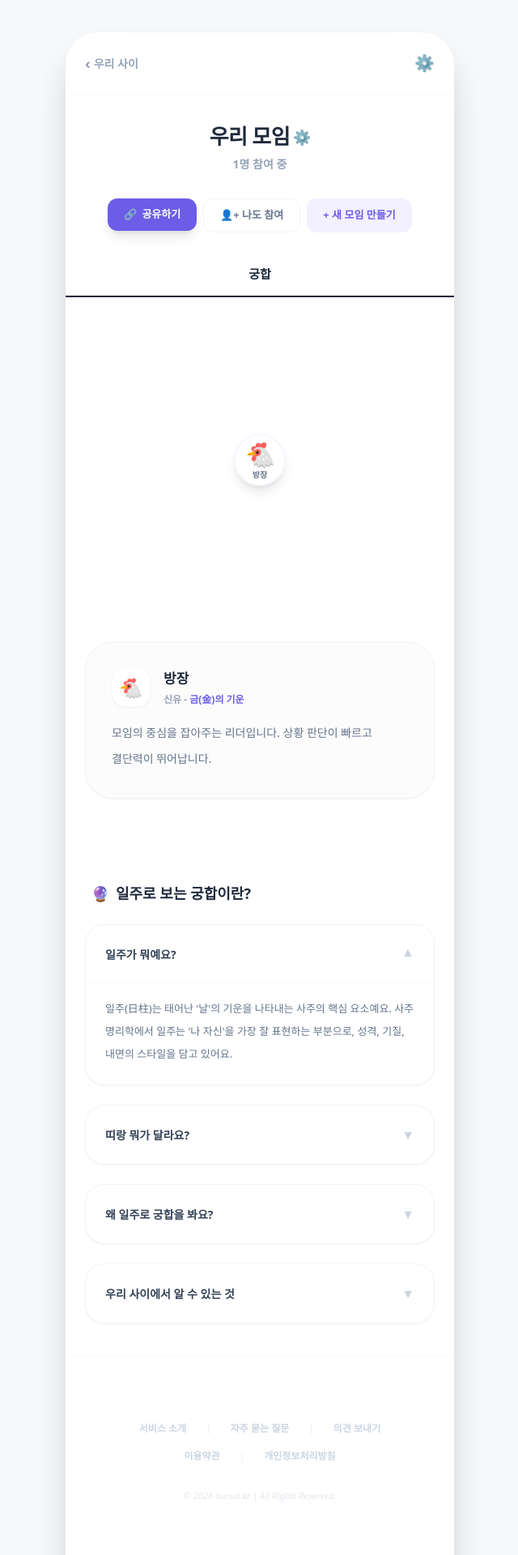
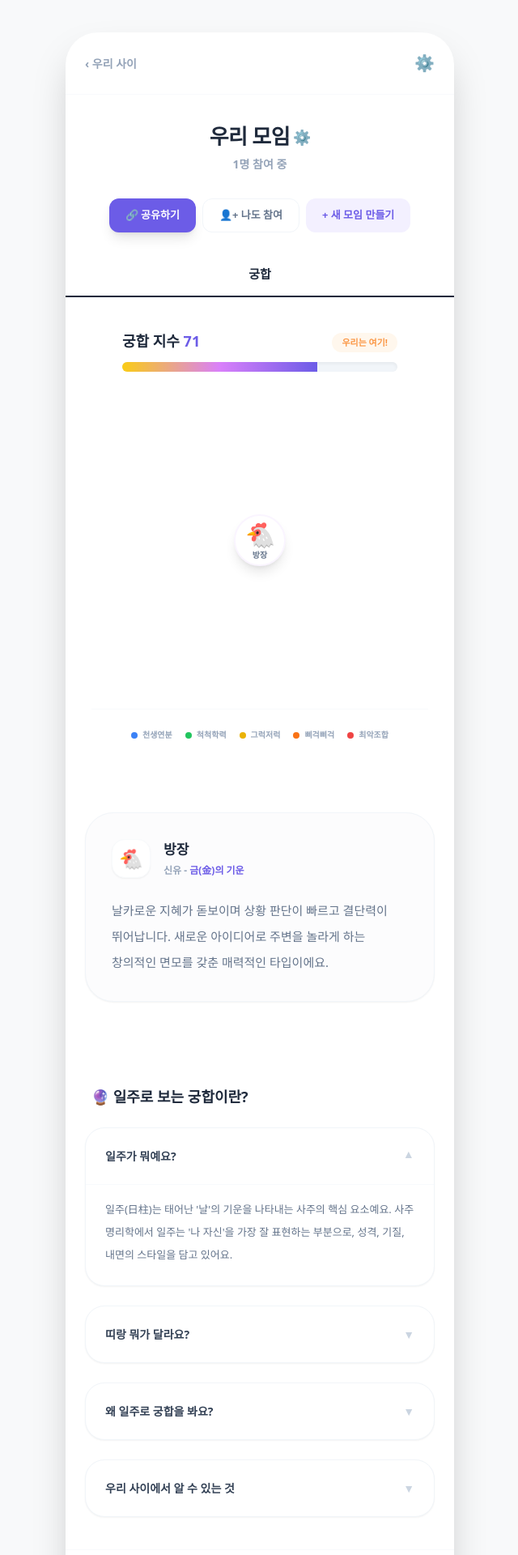
Before and after one commit to PLANB-John/oursai-web, a Next.js app: page /group in a window 1280 px wide. Shown: the top 1920 px of the page at 81% size, without its empty margins (319-959 px from the left). Built offline with nearby package versions, Linux system fonts and the light colour scheme.

Commit message:
Update group.js

```diff
--- a/pages/group.js
+++ b/pages/group.js
@@ -9,41 +9,56 @@ export default function GroupDetail() {
   const [openAccordion, setOpenAccordion] = useState(0);
   const [selectedMemberId, setSelectedMemberId] = useState(null);
   const [members, setMembers] = useState([]);
-  const [groupName, setGroupName] = useState(''); // 1. 동적 모임 이름 상태 [cite: 2026-02-17]
+  const [groupName, setGroupName] = useState('');
 
-  // 데이터 로드 로직: 저장소에서 입력된 정보를 불러옴 [cite: 2026-02-16, 2026-02-17]
+  // 1. 관계 정의 데이터 (선 색상 및 라벨용)
+  const relTypes = {
+    soulmate: { label: '천생연분', color: '#3b82f6' }, // 파랑
+    good: { label: '척척학력', color: '#22c55e' },     // 초록
+    soso: { label: '그럭저럭', color: '#eab308' },     // 노랑
+    clash: { label: '삐걱삐걱', color: '#f97316' },    // 주황
+    worst: { label: '최악조합', color: '#ef4444' }      // 빨강
+  };
+
+  // 임시 관계 매핑 함수 (실제 알고리즘 연결 전 시각화용)
+  const getRelation = (id1, id2) => {
+    const sum = id1 + id2;
+    if (sum % 5 === 0) return relTypes.soulmate;
+    if (sum % 5 === 1) return relTypes.good;
+    if (sum % 5 === 2) return relTypes.soso;
+    if (sum % 5 === 3) return relTypes.clash;
+    return relTypes.worst;
+  };
+
   useEffect(() => {
     if (!router.isReady) return;
-
-    // 수정사항 1: localStorage에서 모임 이름 로드 (없으면 '우리 모임') [cite: 2026-02-17]
     const savedGroupName = localStorage.getItem('currentGroupName') || '우리 모임';
     setGroupName(savedGroupName);
 
     const savedMembers = JSON.parse(localStorage.getItem('groupMembers') || '[]');
 
-    // 수정사항 2: 데이터가 없으면 입력한 방장 이름으로 초기화 [cite: 2026-02-17]
+    // 초기 멤버 세팅 및 상세 데이터 보강 [#9_01.jpg 참고]
     if (savedMembers.length === 0) {
-      const savedLeaderName = localStorage.getItem('currentUserName') || '방장';
+      const leaderName = localStorage.getItem('currentUserName') || '방장';
       const initialLeader = [{
-        id: 0,
-        name: savedLeaderName,
-        emoji: '🐔',
-        ilju: '신유',
-        element: '금(金)',
-        desc: '모임의 중심을 잡아주는 리더입니다. 상황 판단이 빠르고 결단력이 뛰어납니다.',
+        id: 0, name: leaderName, emoji: '🐔', ilju: '신유', element: '금(金)',
+        desc: '날카로운 지혜가 돋보이며 상황 판단이 빠르고 결단력이 뛰어납니다. 새로운 아이디어로 주변을 놀라게 하는 창의적인 면모를 갖춘 매력적인 타입이에요.',
         color: '#3b82f6'
       }];
       localStorage.setItem('groupMembers', JSON.stringify(initialLeader));
       setMembers(initialLeader);
     } else {
-      setMembers(savedMembers);
+      // 기존 멤버들에게 상세 설명 보강 (데이터가 비어있을 경우 대비)
+      const enhanced = savedMembers.map(m => ({
+        ...m,
+        desc: m.desc || '다정하고 인정이 섬세한 면이 있어 서로의 기분이나 분위기를 잘 파악합니다. 유연한 소통 능력이 강점인 매력적인 타입입니다.'
+      }));
+      setMembers(enhanced);
     }
   }, [router.isReady]);
 
-  // 에러 방지용 변수 정의
   const hasJoined = members.length >= 2;
 
-  // 다각형 좌표 계산 로직 (최대 12명 대응)
   const getCoordinates = (index, total) => {
     if (total === 1) return { x: 0, y: 0 };
     if (total === 2) return { x: 0, y: index === 0 ? -90 : 90 };
@@ -52,83 +67,83 @@ export default function GroupDetail() {
     return { x: radius * Math.cos(angle), y: radius * Math.sin(angle) };
   };
 
-  // 공유 기능 (링크 복사 / 공유)
-  const handleCopyLink = () => {
-    navigator.clipboard.writeText(window.location.href);
-    alert("링크가 복사되었습니다!");
-    setIsShareOpen(false);
-  };
-
-  const handleShareLink = async () => {
-    if (navigator.share) {
-      try {
-        await navigator.share({ title: '우리 사이', url: window.location.href });
-      } catch (err) { console.log('공유 취소'); }
-    } else { handleCopyLink(); }
-    setIsShareOpen(false);
-  };
-
   return (
     <div className="min-h-screen bg-[#f8f9fa] flex justify-center items-start sm:py-10 font-sans text-slate-800">
-      <Head><title>{groupName} | 우리 사이 (oursai.kr)</title></Head>
+      <Head><title>{groupName} | 우리 사이</title></Head>
 
       <div className="w-full max-w-[480px] min-h-screen bg-white shadow-2xl flex flex-col relative overflow-hidden sm:rounded-[40px] pb-40">
 
         {/* 상단 네비게이션 */}
         <div className="px-6 py-6 flex items-center justify-between border-b border-slate-50">
-          <button onClick={() => router.push('/')} className="text-[14px] text-slate-400 font-bold flex items-center gap-1">
-            <span className="text-lg">‹</span> 우리 사이
-          </button>
+          <button onClick={() => router.push('/')} className="text-[14px] text-slate-400 font-bold">‹ 우리 사이</button>
           <div className="text-slate-300 cursor-pointer text-xl">⚙️</div>
         </div>
 
         <main className="flex-1 flex flex-col items-center">
           <div className="text-center mt-8 mb-8">
-            {/* 수정사항 1: 연동된 모임 이름 표시 [cite: 2026-02-17] */}
             <h1 className="text-[26px] font-black text-slate-800 tracking-tight flex items-center justify-center gap-1">
               {groupName} <span className="text-slate-200 text-lg">⚙️</span>
             </h1>
             <p className="text-[14px] text-slate-400 font-bold mt-1">{members.length}명 참여 중</p>
           </div>
 
-          {/* 주요 버튼 그룹 */}
-          <div className="flex gap-2 mb-10 px-6 relative">
-            <div className="relative">
-              <button onClick={() => setIsShareOpen(!isShareOpen)} className="px-5 py-2.5 bg-[#6c5ce7] text-white rounded-xl text-[13px] font-black shadow-lg flex items-center gap-1.5 active:scale-95 transition-all">
-                <span>🔗</span> 공유하기
-              </button>
-              <AnimatePresence>
-                {isShareOpen && (
-                  <motion.div initial={{ opacity: 0, y: 10 }} animate={{ opacity: 1, y: 0 }} exit={{ opacity: 0, y: 10 }} className="absolute top-12 left-0 w-[180px] bg-white rounded-2xl shadow-2xl border border-slate-50 z-[60] p-2">
-                    <button onClick={handleCopyLink} className="w-full flex items-center gap-3 p-3 hover:bg-slate-50 rounded-xl transition-colors text-left font-bold text-slate-600 text-[13px]">
-                      📋 링크 복사
-                    </button>
-                    <button onClick={handleShareLink} className="w-full flex items-center gap-3 p-3 hover:bg-slate-50 rounded-xl transition-colors text-left font-bold text-slate-600 text-[13px]">
-                      🔗 링크 공유
-                    </button>
-                  </motion.div>
-                )}
-              </AnimatePresence>
-            </div>
-            <button onClick={() => router.push('/join')} className="px-5 py-2.5 bg-white text-slate-500 border border-slate-100 rounded-xl text-[13px] font-black hover:bg-slate-50 transition-all">👤+ 나도 참여</button>
-            <button onClick={() => { localStorage.clear(); router.push('/create-group'); }} className="px-5 py-2.5 bg-[#f3f0ff] text-[#6c5ce7] rounded-xl text-[13px] font-black hover:bg-[#ebe5ff] transition-all">+ 새 모임 만들기</button>
+          <div className="flex gap-2 mb-10 px-6">
+            <button onClick={() => setIsShareOpen(!isShareOpen)} className="px-5 py-2.5 bg-[#6c5ce7] text-white rounded-xl text-[13px] font-black shadow-lg">🔗 공유하기</button>
+            <button onClick={() => router.push('/join')} className="px-5 py-2.5 bg-white text-slate-500 border border-slate-100 rounded-xl text-[13px] font-black">👤+ 나도 참여</button>
+            <button onClick={() => { localStorage.clear(); router.push('/create-group'); }} className="px-5 py-2.5 bg-[#f3f0ff] text-[#6c5ce7] rounded-xl text-[13px] font-black">+ 새 모임 만들기</button>
           </div>
 
-          <div className="w-full flex border-b border-slate-50 mb-10">
-            <div className="flex-1 text-center pb-4 text-[15px] font-black border-b-2 border-slate-800 text-slate-800">궁합</div>
+          <div className="w-full flex border-b border-slate-50 mb-10"><div className="flex-1 text-center pb-4 text-[15px] font-black border-b-2 border-slate-800 text-slate-800">궁합</div></div>
+
+          {/* --- 3. 궁합 지수 게이지 [#9_02.jpg 참고] --- */}
+          <div className="w-full px-8 flex flex-col items-center mb-12">
+            <div className="w-full max-w-[340px]">
+              <div className="flex justify-between items-end mb-3">
+                <span className="text-[18px] font-black text-slate-800">궁합 지수 <span className="text-[#6c5ce7]">71</span></span>
+                <span className="text-[11px] font-bold text-orange-400 bg-orange-50 px-3 py-1 rounded-full animate-pulse">우리는 여기!</span>
+              </div>
+              <div className="w-full h-3 bg-slate-100 rounded-full overflow-hidden shadow-inner relative">
+                <motion.div initial={{ width: 0 }} animate={{ width: '71%' }} className="h-full bg-gradient-to-r from-yellow-400 via-[#D980FA] to-[#6c5ce7]" />
+              </div>
+            </div>
           </div>
 
-          {/* 다인원 네트워크 맵 */}
+          {/* --- 2. 인터랙티브 다각형 네트워크 [#9_02.jpg, 수정_04.mp4 참고] --- */}
           <div className="w-full px-8 flex flex-col items-center">
             <div className="relative w-full aspect-square max-w-[320px] flex justify-center items-center">
-              <svg className="absolute inset-0 w-full h-full pointer-events-none">
+              <svg className="absolute inset-0 w-full h-full overflow-visible pointer-events-none">
                 {members.length > 1 && members.map((m, i) =>
                   members.slice(i + 1).map((m2, j) => {
                     const from = getCoordinates(i, members.length);
                     const to = getCoordinates(members.indexOf(m2), members.length);
+                    const rel = getRelation(m.id, m2.id);
                     const isSelected = selectedMemberId === m.id || selectedMemberId === m2.id;
+
                     return (
-                      <line key={`${i}-${j}`} x1={`calc(50% + ${from.x}px)`} y1={`calc(50% + ${from.y}px)`} x2={`calc(50% + ${to.x}px)`} y2={`calc(50% + ${to.y}px)`} stroke={isSelected ? "#6c5ce7" : "#f1f5f9"} strokeWidth={isSelected ? 4 : 2} opacity={isSelected ? 1 : 0.4} />
+                      <React.Fragment key={`${i}-${j}`}>
+                        <line
+                          x1={`calc(50% + ${from.x}px)`} y1={`calc(50% + ${from.y}px)`}
+                          x2={`calc(50% + ${to.x}px)`} y2={`calc(50% + ${to.y}px)`}
+                          stroke={isSelected ? rel.color : "#f1f5f9"}
+                          strokeWidth={isSelected ? 4 : 2}
+                          opacity={isSelected ? 1 : 0.3}
+                          className="transition-all duration-300"
+                        />
+                        {/* 관계 라벨 (중앙 배치) */}
+                        {isSelected && (
+                          <foreignObject
+                            x={`calc(50% + ${(from.x + to.x) / 2 - 30}px)`}
+                            y={`calc(50% + ${(from.y + to.y) / 2 - 12}px)`}
+                            width="60" height="24"
+                          >
+                            <div className="flex items-center justify-center">
+                              <span style={{ backgroundColor: rel.color }} className="text-[9px] font-black text-white px-2 py-0.5 rounded-full shadow-sm">
+                                {rel.label}
+                              </span>
+                            </div>
+                          </foreignObject>
+                        )}
+                      </React.Fragment>
                     );
                   })
                 )}
@@ -138,64 +153,60 @@ export default function GroupDetail() {
                 const pos = getCoordinates(i, members.length);
                 const isSelected = selectedMemberId === m.id;
                 return (
-                  <motion.div key={m.id} onClick={() => setSelectedMemberId(isSelected ? null : m.id)} style={{ x: pos.x, y: pos.y }} className={`absolute w-16 h-16 bg-white rounded-full shadow-lg border-2 flex flex-col items-center justify-center cursor-pointer transition-all z-20 ${isSelected ? 'border-[#6c5ce7] scale-110' : 'border-purple-50'}`}>
+                  <motion.div
+                    key={m.id}
+                    onClick={() => setSelectedMemberId(isSelected ? null : m.id)}
+                    style={{ x: pos.x, y: pos.y }}
+                    className={`absolute w-16 h-16 bg-white rounded-full shadow-lg border-2 flex flex-col items-center justify-center cursor-pointer transition-all z-20 ${isSelected ? 'border-[#6c5ce7] scale-110 shadow-purple-100' : 'border-purple-50'}`}
+                  >
                     <span className="text-3xl">{m.emoji}</span>
                     <span className="text-[10px] font-black text-slate-500">{m.name}</span>
                   </motion.div>
                 );
               })}
             </div>
+
+            {/* 범례 표시 [#9_02.jpg 참고] */}
+            <div className="flex flex-wrap justify-center gap-x-4 gap-y-2 mt-12 py-6 border-t border-slate-50 w-full">
+              {Object.values(relTypes).map((rel, i) => (
+                <div key={i} className="flex items-center gap-1.5 text-[10px] font-bold text-slate-400">
+                  <div className="w-2 h-2 rounded-full" style={{ backgroundColor: rel.color }} />
+                  {rel.label}
+                </div>
+              ))}
+            </div>
           </div>
 
-          {/* 상세 리포트 카드 (방장 이름 연동 확인) */}
+          {/* --- 1. 멤버별 상세 리포트 카드 [#9_01.jpg 참고] --- */}
           <section className="w-full px-6 mt-16 space-y-6">
             {members.map((m) => (
-              <div key={m.id} className={`bg-[#fcfcfd] rounded-[35px] p-8 border shadow-sm ${selectedMemberId === m.id ? 'border-[#6c5ce7]' : 'border-slate-100'}`}>
-                <div className="flex items-center gap-4 mb-4">
+              <div key={m.id} className={`bg-[#fcfcfd] rounded-[35px] p-8 border shadow-sm transition-all duration-500 ${selectedMemberId === m.id ? 'border-[#6c5ce7] ring-4 ring-purple-50' : 'border-slate-100'}`}>
+                <div className="flex items-center gap-4 mb-6">
                   <div className="w-12 h-12 bg-white rounded-2xl flex items-center justify-center text-2xl shadow-sm border border-slate-50">{m.emoji}</div>
                   <div>
                     <p className="text-[17px] font-black text-slate-800">{m.name}</p>
                     <p className="text-[12px] text-slate-400 font-bold uppercase pt-1">{m.ilju} - <span className="text-[#6c5ce7]">{m.element}의 기운</span></p>
                   </div>
                 </div>
-                <p className="text-[14px] text-slate-500 leading-8 font-medium break-keep">{m.desc}</p>
+                <p className="text-[15px] text-slate-500 leading-8 font-medium break-keep">{m.desc}</p>
               </div>
             ))}
 
-            {/* --- 수정사항 3: 일주 아코디언 가이드 (상세 내용 강화) --- */}
+            {/* 하단 상세 아코디언 가이드 */}
             <div className="pt-20 space-y-6">
-              <h2 className="text-[18px] font-black text-slate-800 flex items-center gap-2 px-2">
-                <span className="text-[#6c5ce7]">🔮</span> 일주로 보는 궁합이란?
-              </h2>
+              <h2 className="text-[18px] font-black text-slate-800 px-2">🔮 일주로 보는 궁합이란?</h2>
               {[
-                {
-                  q: "일주가 뭐예요?",
-                  a: "일주(日柱)는 태어난 '날'의 기운을 나타내는 사주의 핵심 요소예요. 사주명리학에서 일주는 '나 자신'을 가장 잘 표현하는 부분으로, 성격, 기질, 내면의 스타일을 담고 있어요."
-                },
-                {
-                  q: "띠랑 뭐가 달라요?",
-                  a: "띠는 태어난 해(년)를 기준으로 하지만, 일주는 태어난 날을 기준으로 합니다. 띠가 사회적인 겉모습이라면, 일주는 나 자신의 본질적인 기운과 속마음을 보기에 더 적합합니다."
-                },
-                {
-                  q: "왜 일주로 궁합을 봐요?",
-                  a: "일주는 개인의 기질과 내면 에너지를 가장 정확하게 담고 있어, 서로 다른 두 사람이 만났을 때 생기는 화학 반응을 깊이 있게 분석할 수 있습니다. [cite: 2026-02-16]"
-                },
-                {
-                  q: "우리 사이에서 알 수 있는 것",
-                  a: "멤버 간의 1:1 케미 등급과 관계의 특징, 그리고 전체 모임의 조화도를 시각적인 네트워크 그래프로 확인할 수 있습니다. [cite: 2026-02-16]"
-                }
+                { q: "일주가 뭐예요?", a: "일주(日柱)는 태어난 '날'의 기운을 나타내는 사주의 핵심 요소예요. 사주명리학에서 일주는 '나 자신'을 가장 잘 표현하는 부분으로, 성격, 기질, 내면의 스타일을 담고 있어요." },
+                { q: "띠랑 뭐가 달라요?", a: "띠는 태어난 해, 일주는 태어난 날 기준입니다. 띠가 사회적인 겉모습이라면 일주는 본질적인 성향과 속마음을 보기에 더 적합합니다." },
+                { q: "왜 일주로 궁합을 봐요?", a: "일주는 개인의 기질과 내면 에너지를 가장 정확하게 담고 있어, 서로 다른 두 사람이 만났을 때 생기는 화학 반응을 깊이 있게 분석할 수 있습니다." },
+                { q: "우리 사이에서 알 수 있는 것", a: "멤버 간의 1:1 케미 등급과 관계의 특징, 그리고 전체 모임의 조화도를 시각적인 네트워크 그래프로 확인할 수 있습니다." }
               ].map((item, idx) => (
                 <div key={idx} className="bg-white rounded-3xl border border-slate-100 overflow-hidden shadow-sm">
-                  <button onClick={() => setOpenAccordion(openAccordion === idx ? null : idx)} className="w-full p-6 flex justify-between items-center text-left">
-                    <span className="text-[14px] font-bold text-slate-700">{item.q}</span>
-                    <span className={`text-slate-300 transition-transform ${openAccordion === idx ? 'rotate-180' : ''}`}>▼</span>
+                  <button onClick={() => setOpenAccordion(openAccordion === idx ? null : idx)} className="w-full p-6 flex justify-between items-center text-left font-bold text-slate-700 text-[14px]">
+                    {item.q} <span className={`text-slate-300 transition-transform ${openAccordion === idx ? 'rotate-180' : ''}`}>▼</span>
                   </button>
                   <AnimatePresence>
-                    {openAccordion === idx && (
-                      <motion.div initial={{ height: 0, opacity: 0 }} animate={{ height: 'auto', opacity: 1 }} exit={{ height: 0, opacity: 0 }} className="px-6 pb-6 text-[13px] text-slate-500 leading-7 border-t border-slate-50 pt-4">
-                        {item.a}
-                      </motion.div>
-                    )}
+                    {openAccordion === idx && <motion.div initial={{ height: 0 }} animate={{ height: 'auto' }} exit={{ height: 0 }} className="px-6 pb-6 text-[13px] text-slate-500 leading-7 border-t border-slate-50 pt-4">{item.a}</motion.div>}
                   </AnimatePresence>
                 </div>
               ))}
@@ -203,19 +214,12 @@ export default function GroupDetail() {
           </section>
         </main>
 
-        {/* --- 수정사항 4: 하단 표준 푸터 (5종 링크 완벽 복구) --- */}
         <footer className="px-8 py-20 bg-white text-center border-t border-slate-50 mt-10">
           <div className="flex justify-center gap-6 text-[12px] text-slate-300 font-bold mb-4">
-            <a href="/intro" className="hover:text-purple-400">서비스 소개</a>
-            <span className="text-slate-100">|</span>
-            <a href="/faq" className="hover:text-purple-400">자주 묻는 질문</a>
-            <span className="text-slate-100">|</span>
-            <a href="/feedback" className="hover:text-purple-400">의견 보내기</a>
+            <a href="/intro">서비스 소개</a><span>|</span><a href="/faq">자주 묻는 질문</a><span>|</span><a href="/feedback">의견 보내기</a>
           </div>
           <div className="flex justify-center gap-6 text-[12px] text-slate-300 font-bold mb-8">
-            <a href="/terms" className="hover:text-purple-400">이용약관</a>
-            <span className="text-slate-100">|</span>
-            <a href="/privacy" className="hover:text-purple-400">개인정보처리방침</a>
+            <a href="/terms">이용약관</a><span>|</span><a href="/privacy">개인정보처리방침</a>
           </div>
           <p className="text-[11px] text-slate-200 font-medium italic">© 2026 oursai.kr | All Rights Reserved.</p>
         </footer>
```
